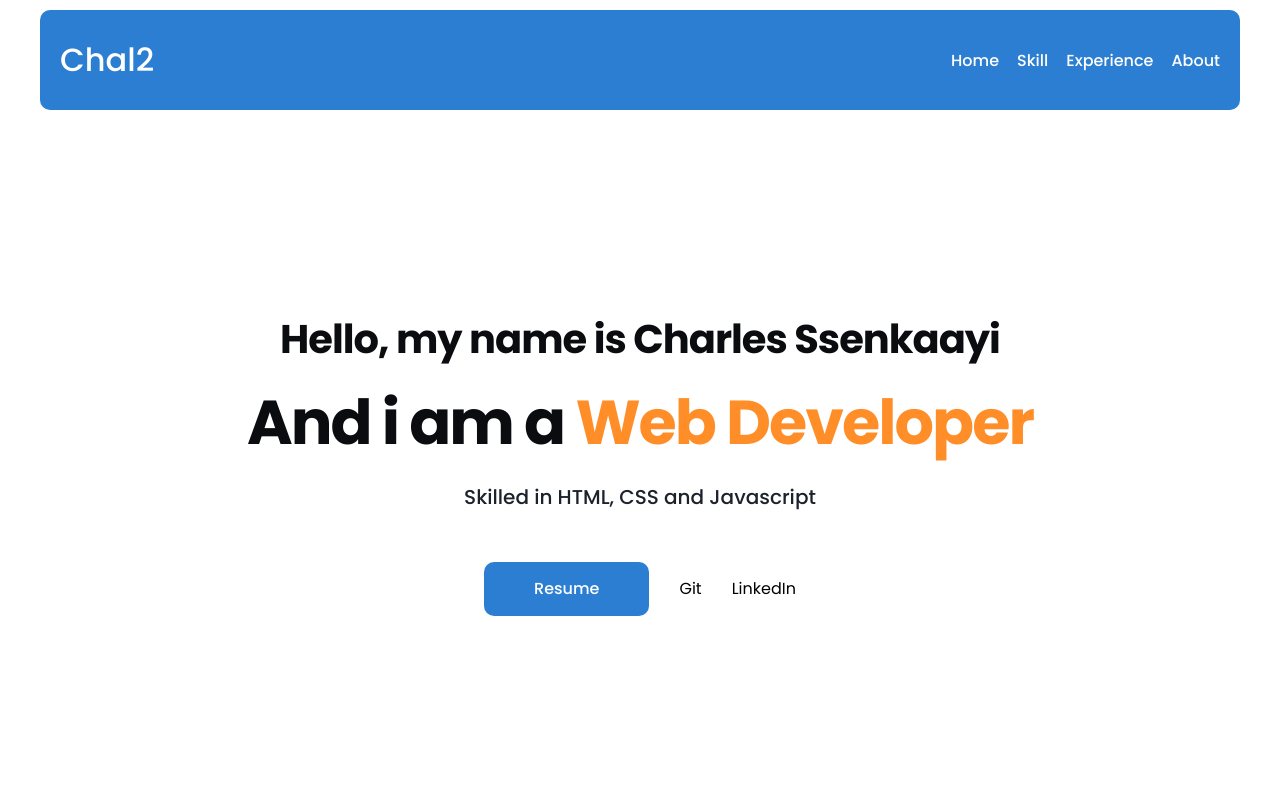
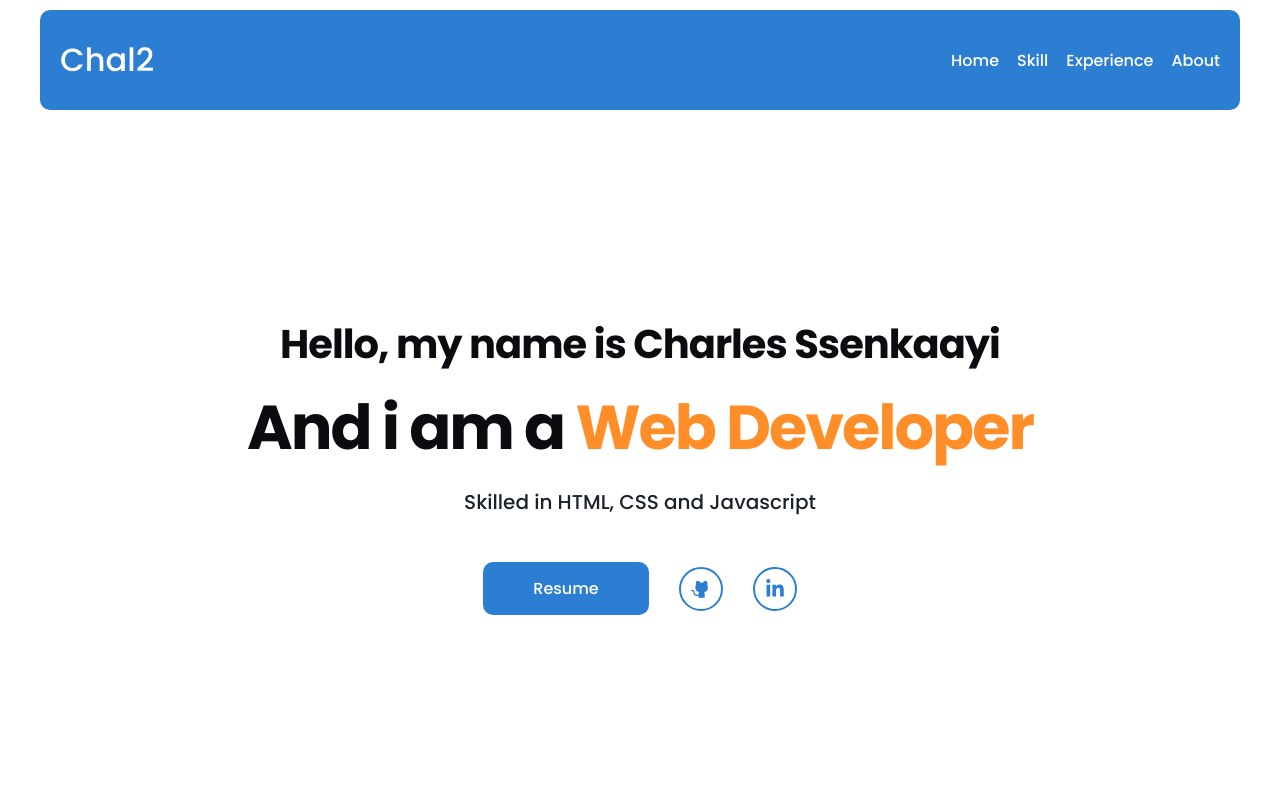
Before and after one commit to ssenkaayi/chal2, a React (Vite) app: page / in a window 1280 px wide. Shown: the top 800 px of the page. Built offline with nearby package versions, Linux system fonts and the light colour scheme.

Commit message:
adding social media svgs to hero section

```diff
--- a/package.json
+++ b/package.json
@@ -12,6 +12,7 @@
   "dependencies": {
     "react": "^19.2.5",
     "react-dom": "^19.2.5",
+    "react-icons": "^5.6.0",
     "react-router-dom": "^7.15.0"
   },
   "devDependencies": {
--- a/src/App.css
+++ b/src/App.css
@@ -100,6 +100,7 @@ margin -> heading:10px / paras:20px / buttons:30px / sub-sections:50px / section
 /* creating css variables */
 
 :root{
+
     /* colors variables */
     --primary-base:#2B7ED1;
     --primary-tint:#bfd8f1;
@@ -110,6 +111,10 @@ margin -> heading:10px / paras:20px / buttons:30px / sub-sections:50px / section
     --gray-base:#1C222C;
     --gray-tint:#EFF2F5;
     --gray-shade:#0A0C10;
+
+    /* section spacing */
+
+    --section-margin:100px
 
 }
 
@@ -210,8 +215,8 @@ li{
     flex-direction: row;
     justify-content: space-between;
     align-items: center;
-    background-color:#2B7ED1;
-    color: #ffffff;
+    background-color:var(--primary-base);
+    color: var(--white);
     border-radius: 10px;
 
 }
@@ -230,7 +235,7 @@ li{
 }
 
 .nav-links{
-    color: #ffffff;
+    color: var(--white);
 }
 /* hero-section */
 
@@ -240,7 +245,7 @@ li{
     flex-direction: row;
     justify-content: center;
     align-items: center;
-    margin-bottom: 100px;
+    margin-bottom: var(--section-margin);
 }
 
 .hero-content-container{
@@ -272,11 +277,39 @@ li{
     gap:30px
 }
 
+.hero-svg{
+    /* width: 0px; */
+    font-size: 20px;
+    display: inline-block;
+}
+
+.linkedIn-svg{
+    color: var(--primary-base);
+}
+
+.git-svg{
+    color: var(--primary-base);
+
+}
+
+.hero-svg-container{
+    width: 40px;
+    height: 40px;
+    border: 2px solid var(--primary-base);
+    border-radius: 50%;
+    display: flex;
+    flex-direction: row;
+    align-items: center;
+    justify-content: center;
+
+
+}
+
 /* feature-section */
 
 .feature{
     /* height: 865px; */
-    margin-bottom: 100px;
+    margin-bottom: var(--section-margin);
 }
 
 
@@ -287,7 +320,7 @@ li{
     display: flex;
     flex-direction: column;
     justify-content: center;
-    background-color: #2B7ED1;
+    background-color: var(--primary-base);
     margin-bottom: 50px;
     padding:20px;
     border-radius: 30px;
@@ -301,7 +334,7 @@ li{
 
 .tech-stack-heading{
     margin-bottom:40px ;
-    color: #ffffff;
+    color: var(--white);
 }
 
 /* project section */
@@ -321,7 +354,7 @@ li{
     gap: 20px;
     justify-content: center;
     margin-bottom: 50px;
-    background-color: #bfd8f1;
+    background-color: var(--primary-tint);
     padding: 30px 10px;
     border-radius: 20px;
 
@@ -330,7 +363,7 @@ li{
 .project-card{
     width: 380px;
     height: 380px;
-    background-color: #ffffff;
+    background-color: var(--white);
     padding: 10px 5px;
     border-radius: 10px;
 
@@ -341,7 +374,7 @@ li{
     flex-direction: column;
     align-items: center;
     margin-bottom: 30px;
-    border: solid 2px #bfd8f1;
+    border: solid 2px var(--primary-tint);
     border-radius: 10px;
 }
 
@@ -371,7 +404,7 @@ li{
 
 .footer{
     height: 100px;
-    background-color: #0A0C10;
+    background-color: var(--gray-shade);
     margin: 10px;
     border-radius: 10px;
     display: flex;
@@ -381,7 +414,7 @@ li{
 }
 
 .footer-text{
-    color: #ffffff;
+    color: var(--white);
     text-align: center;
 }
 
@@ -395,21 +428,21 @@ li{
 
 .hero-btn-link{
 
-    background-color: #2B7ED1;
+    background-color: var(--primary-base);
     color: #ffffff;
 }
 
 .project-btn-link{
-    background-color:#FF8D28 ;
+    background-color:var(--secondar-base) ;
 }
 
 .hero-highlight{
 
-    color: #FF8D28 ;
+    color: var(--secondar-base) ;
 }
 
 .tech-highlight{
     padding: 15px 90px;
-    background-color: #ffffff;
+    background-color: var(--white);
     border-radius: 10px;
 }
--- a/src/pages/home/Home.jsx
+++ b/src/pages/home/Home.jsx
@@ -1,12 +1,16 @@
 import { useState } from "react"
 import { Link } from "react-router-dom"
+import { FaLinkedinIn } from "react-icons/fa";
+import { PiGithubLogoFill } from "react-icons/pi";
 import recentProjects from "./data"
 import '../../App.css'
 
 function Home(){
 
     const [projects,setProject] = useState(recentProjects);
-    let resume_path = 'https://drive.google.com/file/d/1jOREjW-7AdR2r6MgmD-rt3Z1Lp7QigdN/view?usp=sharing'
+    let resume_path = 'https://drive.google.com/file/d/1jOREjW-7AdR2r6MgmD-rt3Z1Lp7QigdN/view?usp=sharing';
+    let git_path = 'https://github.com/ssenkaayi';
+    let linkedIn_path = 'https://www.linkedin.com/in/charles-ssenkaayi-6b6275246/';
 
     console.log(projects)
     return(
@@ -23,9 +27,9 @@ function Home(){
                     </h1>
                     <p className="hero-para">Skilled in HTML, CSS and Javascript</p>
                     <ul className="hero-social-links">
-                        <Link className="btn hero-btn-link" to={resume_path }>Resume</Link>
-                        <li>Git</li>
-                        <li>LinkedIn</li>
+                        <li><Link className="btn hero-btn-link" to={resume_path }>Resume</Link></li>
+                        <Link to={git_path } className="hero-svg-container"><PiGithubLogoFill className="hero-svg  git-svg"/></Link>
+                        <Link to={linkedIn_path } className="hero-svg-container"><FaLinkedinIn className="hero-svg linkedIn-svg"/></Link>
                     </ul>
                 </div>
 
--- a/src/pages/home/data.js
+++ b/src/pages/home/data.js
@@ -4,7 +4,7 @@ const recentProjects = [
 
     {
         "name":"Tour app",
-        "des":"Introduction to the development of single page application (SPA) using React",
+        "des":"Introduction to the fundamentals of single page application (SPA) using React",
         "image_path":"./src/images/project-images/tour.png",
         "url":"https://ssenkaayi.github.io/sekai-safaris/"
     },
```
Also changed, not shown: 1 other file (tests, documents, lock files or other folders).
